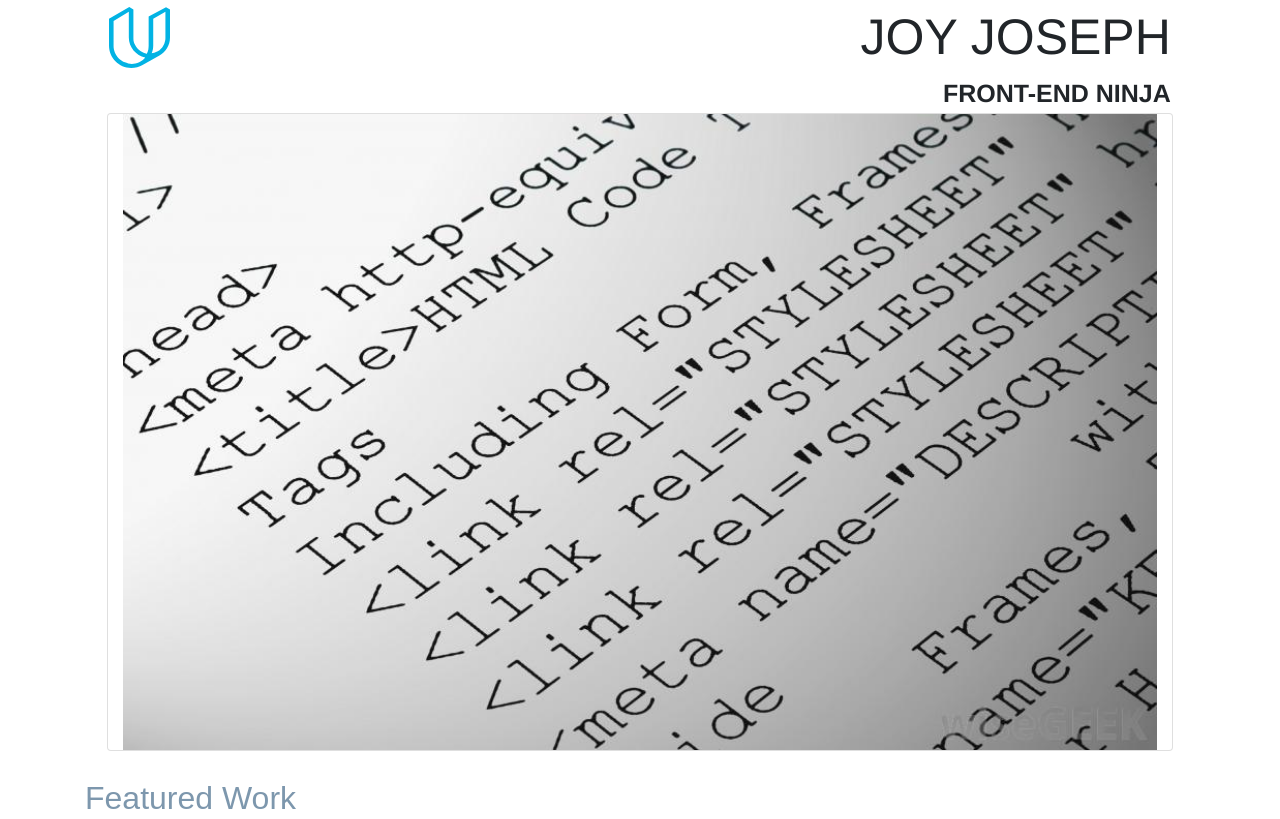
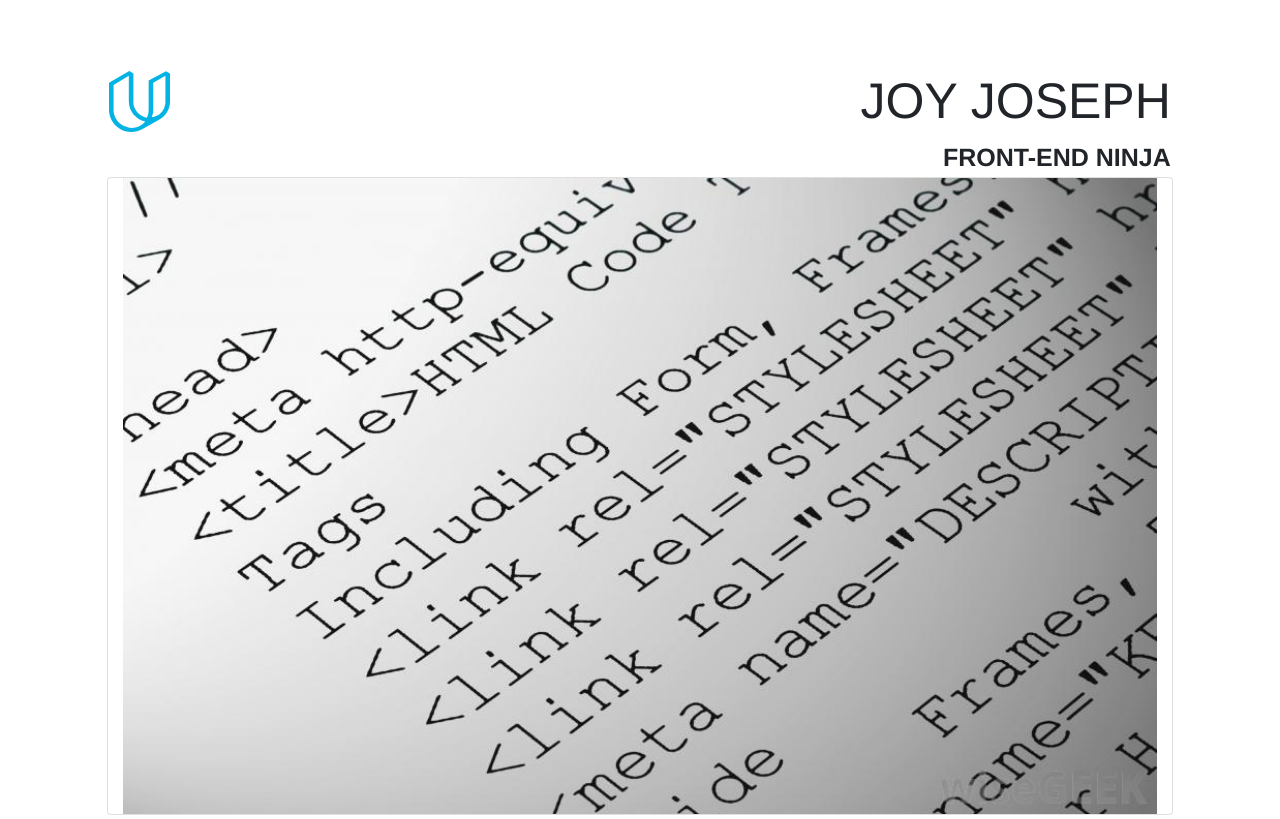
Before and after one commit to BJsssssss/design-portfolio, a plain HTML site: page index.html in a window 1280 px wide. Shown: the top 819 px of the page. Drawn offline with Linux system fonts and the light colour scheme.

Commit message:
header and footer margins

```diff
--- a/css/style.css
+++ b/css/style.css
@@ -4,18 +4,21 @@
    width: 15%;
    color: #02b3e4;
    margin-left: 0;
+   margin-top: 4rem;
 }
 
 .author-name{
    font-family: Helvetica, sans-serif, Arial;
    font-size: 50px;
-   font-weight: 100;
+   font-weight: lighter;
+   margin-top: 4rem;
 }
 
 .job{
    font-family: Helvetica, sans-serif, Arial;
    font-size: 25px;
-   font-weight: 600;
+   font-weight: bold;
+   margin-top: 0;
 }
 
 .align-center{
@@ -55,5 +58,7 @@
 .html-link{
    font-family: Arial, sans-serif;
    font-size: 10px;
-   color: #334567;
+   color: #7d97ad;
+   font-weight:light;
+   margin-bottom: 4rem;
 }
```
